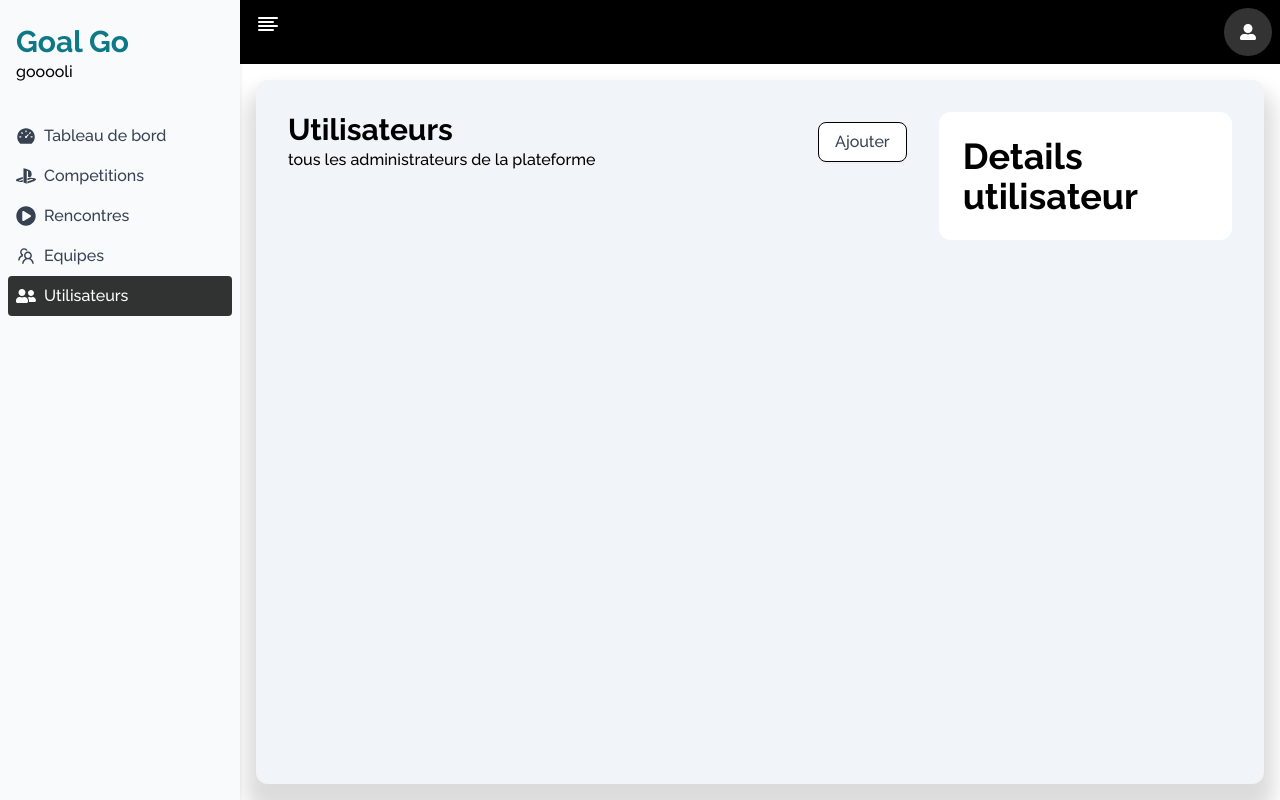
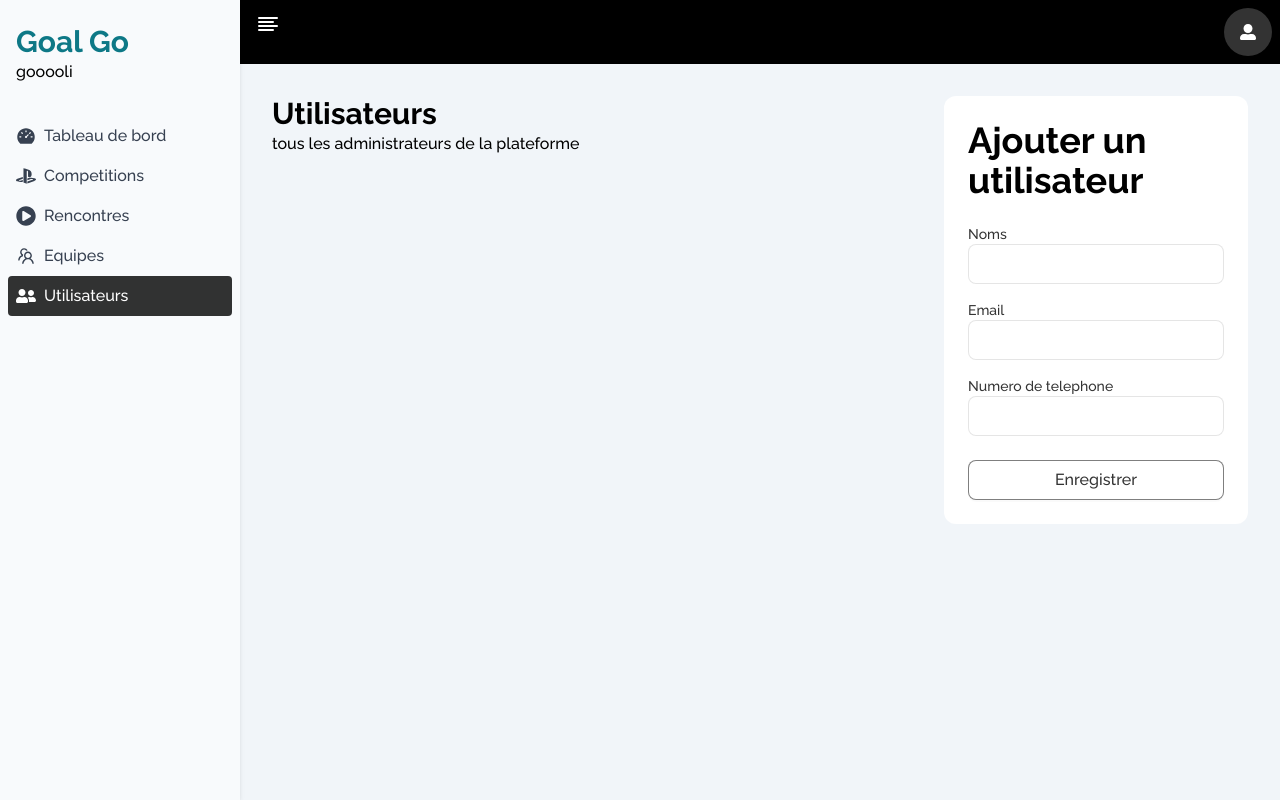
Before and after one commit to Cedric921/soocer-ticket-app2, a Next.js app: page /admin/users in a window 1280 px wide. Built offline with nearby package versions, Linux system fonts and the light colour scheme.

Commit message:
feat: user input design

```diff
--- a/src/components/admin/layout.tsx
+++ b/src/components/admin/layout.tsx
@@ -51,8 +51,14 @@ const Layout = ({ children }: ILayout) => {
 				</aside>
 				<main className={`w-full ${showAside ? '' : 'max-w-screen'}`}>
 					<Header setShowAside={setShowAside} />
-					<div className='w-full p-4 h-[calc(100vh-4rem)] overflow-x-hidden overflow-y-auto'>
-						<div className='w-full min-h-full bg-slate-100 shadow-[0px_20px_20px_10px_#00000024] rounded-xl p-4'>
+					<div className='w-full p-0 h-[calc(100vh-4rem)] overflow-x-hidden overflow-y-auto'>
+						<div
+							className='
+						w-full min-h-full bg-slate-100
+						shadow-[0px_20px_20px_10px_#00000024]
+						 p-4
+						'
+						>
 							{children}
 						</div>
 					</div>
--- /dev/null
+++ b/src/components/admin/user/DetailsUserCard.tsx
@@ -0,0 +1,57 @@
+import { Button } from 'antd';
+import React from 'react';
+import { FaBook, FaMailBulk, FaPhone } from 'react-icons/fa';
+
+const DetailsUserCard = ({
+	handleShowEdit,
+	user,
+}: {
+	handleShowEdit: () => void;
+	user: {
+		id: string;
+		names: string;
+		email: string;
+		tel: string;
+	};
+}) => {
+	const showEdit = () => {
+		handleShowEdit();
+	};
+	return (
+		<div className='bg-white  duration-1000 text-black rounded-xl p-6'>
+			<h1 className='text-2xl md:text-4xl font-bold'>Détails utilisateur</h1>
+			<div className='my-4 flex items-center gap-2'>
+				<div className='w-12 y-12 bg-black/10 hover:bg-black/20 duration-1000 p-4 rounded'>
+					<FaBook />
+				</div>
+				<div>
+					<label className='font-light text-sm'>Noms</label>
+					<p className='font-semibold'>{user?.names}</p>
+				</div>
+			</div>
+			<div className='my-4 flex items-center gap-2'>
+				<div className='w-12 y-12 bg-black/10 hover:bg-black/20 duration-1000 p-4 rounded'>
+					<FaMailBulk />
+				</div>
+				<div>
+					<label className='font-light text-sm'>Email</label>
+					<p className='font-semibold'>{user?.email}</p>
+				</div>
+			</div>
+			<div className='my-4 flex items-center gap-2'>
+				<div className='w-12 y-12 bg-black/10 hover:bg-black/20 duration-1000 p-4 rounded'>
+					<FaPhone />
+				</div>
+				<div>
+					<label className='font-light text-sm'>Telephone</label>
+					<p className='font-semibold'>+{user?.tel}</p>
+				</div>
+			</div>
+			<Button size='large' className='w-full' onClick={showEdit}>
+				Modifier
+			</Button>
+		</div>
+	);
+};
+
+export default DetailsUserCard;
--- /dev/null
+++ b/src/components/admin/user/UserForm.tsx
@@ -0,0 +1,91 @@
+import { Button, Input } from 'antd';
+import React from 'react';
+
+const CreateUserForm = ({
+	handleShow,
+	isEdit,
+	user,
+}: {
+	handleShow: () => void;
+	isEdit?: boolean;
+	user?: any;
+}) => {
+	const [userInput, setUserInput] = React.useState({
+		names: '',
+		email: '',
+		tel: '',
+	});
+
+	const handleChangeUserInput = (e: React.ChangeEvent<HTMLInputElement>) => {
+		setUserInput((prev) => ({ ...prev, [e.target.name]: e.target.value }));
+	};
+	const handleCreateUser = () => {
+		handleShow();
+	};
+
+	React.useEffect(() => {
+		if (isEdit) {
+			setUserInput(user);
+		}
+	}, []);
+	return (
+		<div className='bg-white  duration-1000 text-black rounded-xl p-6'>
+			<h1 className='text-5xl md:text-4xl font-bold'>
+				{!isEdit ? 'Ajouter un utilisateur' : 'Modifier informations'}
+			</h1>
+			<form className='text-sm my-4 text-black/80'>
+				<div className='flex flex-col py-2'>
+					<label htmlFor='title' className='text-sm text-black/80'>
+						Noms
+					</label>
+					<Input
+						className='bg-white/80 text-black/80 border-black/10'
+						type='text'
+						name='names'
+						id='names'
+						size='large'
+						value={userInput?.names}
+						onChange={handleChangeUserInput}
+					/>
+				</div>
+				<div className='flex flex-col py-2'>
+					<label htmlFor='email' className='text-sm text-black/80'>
+						Email
+					</label>
+					<Input
+						className='bg-white/80 text-black/80 border-black/10'
+						type='email'
+						name='email'
+						id='email'
+						size='large'
+						value={userInput?.email}
+						onChange={handleChangeUserInput}
+					/>
+				</div>
+				<div className='flex flex-col py-2'>
+					<label htmlFor='email' className='text-sm text-black/80'>
+						Numero de telephone
+					</label>
+					<Input
+						className='bg-white/80 text-black/80 border-black/10'
+						type='tel'
+						name='tel'
+						id='tel'
+						size='large'
+						value={userInput?.tel}
+						onChange={handleChangeUserInput}
+					/>
+				</div>
+			</form>
+			<Button
+				className='text-black/80 w-full border-black/50'
+				size='large'
+				onClick={handleCreateUser}
+			>
+				Enregistrer
+			</Button>
+		</div>
+	);
+};
+
+export default CreateUserForm;
--- a/src/pages/admin/users/index.tsx
+++ b/src/pages/admin/users/index.tsx
@@ -1,16 +1,37 @@
+import CreateUserForm from '@/components/admin/user/UserForm';
+import DetailsUserCard from '@/components/admin/user/DetailsUserCard';
 import PageHeader from '@/components/global/PageHeader';
-import { Button, Input } from 'antd';
 import React from 'react';
 
+const users = [
+	{
+		id: '1',
+		names: 'cedric karungu',
+		email: 'cedric@gmail.com',
+		tel: '255343434',
+	},
+	{
+		id: '2',
+		names: 'cedric karungu',
+		email: 'cedric@gmail.com',
+		tel: '255343434',
+	},
+];
+
 const Index = () => {
-	const [showAdd, setShowAdd] = React.useState<boolean>(false);
+	const [showAdd, setShowAdd] = React.useState<boolean>(true);
+	const [isEdit, setIsEdit] = React.useState<boolean>(false);
+	const [selectedUser, setSelectedUser] = React.useState(users[0]);
 
 	const handleShowUser = () => {
 		setShowAdd((prev) => !prev);
 	};
-	const handleCreateUser = () => {
+
+	const handleShowEdit = () => {
+		setIsEdit(true);
 		setShowAdd((prev) => !prev);
 	};
+
 	return (
 		<div className='flex flex-wrap-reverse '>
 			<div className='w-full md:w-2/3'>
@@ -23,54 +44,12 @@ const Index = () => {
 			</div>
 			<div className='w-full md:w-1/3 p-4 duration-1000'>
 				{showAdd ? (
-					<div className='bg-white  duration-1000 text-black rounded-xl p-6'>
-						<h1 className='text-5xl md:text-4xl font-bold'>
-							Ajouter un utilisateur
-						</h1>
-						<form className='text-sm my-4 text-black/80'>
-							<div className='flex flex-col py-2'>
-								<label htmlFor='title' className='text-sm text-black/80'>
-									Designation
-								</label>
-								<Input
-									className='bg-white/80 text-black/80 border-black/10'
-									type='text'
-									name='title'
-									id='title'
-									size='large'
-									// value={userInput.email}
-									// onChange={handleChangeUserInput}
-								/>
-							</div>
-							<div className='flex flex-col py-2'>
-								<label htmlFor='description' className='text-sm text-black/80'>
-									Description
-								</label>
-								<Input
-									className='bg-white/80 text-black/80 border-black/10'
-									type='text'
-									name='title'
-									id='title'
-									size='large'
-									// value={userInput.email}
-									// onChange={handleChangeUserInput}
-								/>
-							</div>
-						</form>
-						<Button
-							className='text-black/80 w-full border-black/50'
-							size='large'
-							onClick={handleCreateUser}
-						>
-							Enregistrer
-						</Button>
-					</div>
+					<CreateUserForm handleShow={handleShowEdit} isEdit={isEdit} />
 				) : (
-					<div className='bg-white  duration-1000 text-black rounded-xl p-6'>
-						<h1 className='text-2xl md:text-4xl font-bold'>
-							Details utilisateur
-						</h1>
-					</div>
+					<DetailsUserCard
+						handleShowEdit={handleShowUser}
+						user={selectedUser}
+					/>
 				)}
 			</div>
 		</div>
```
